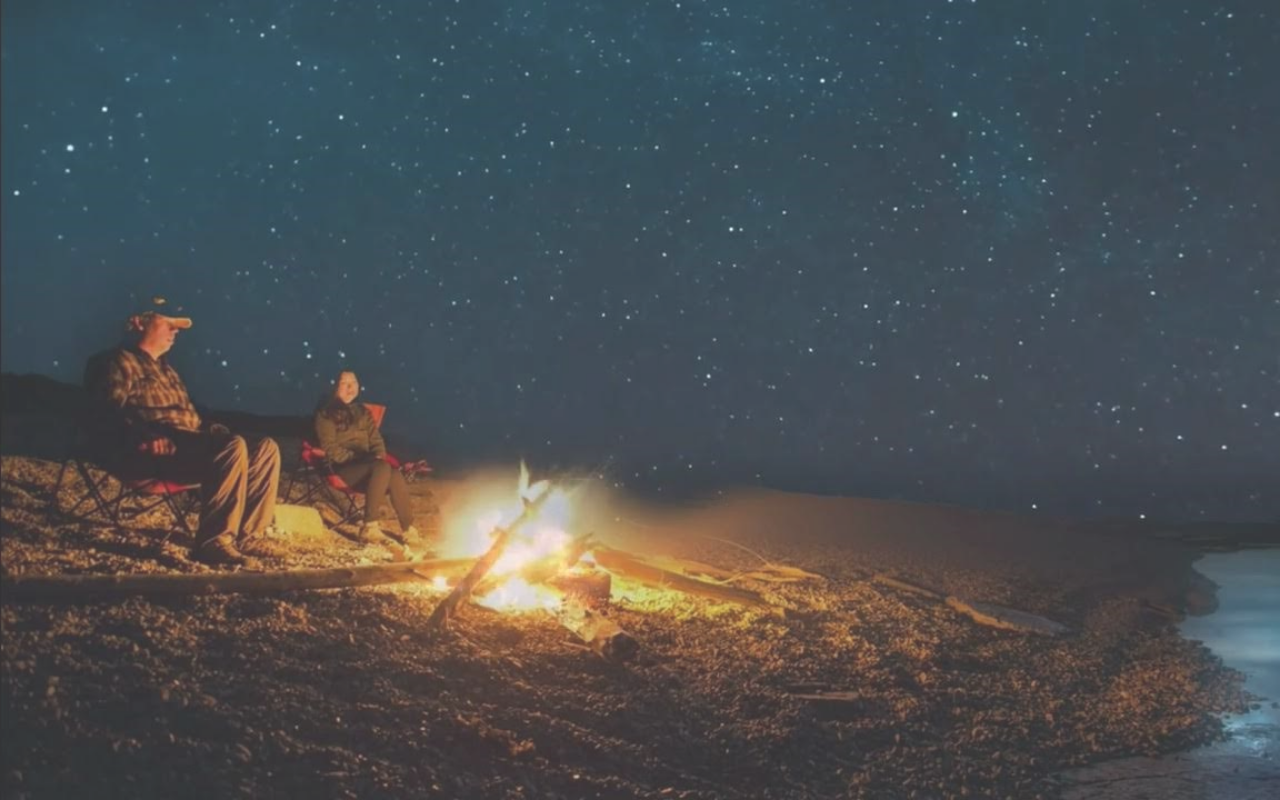
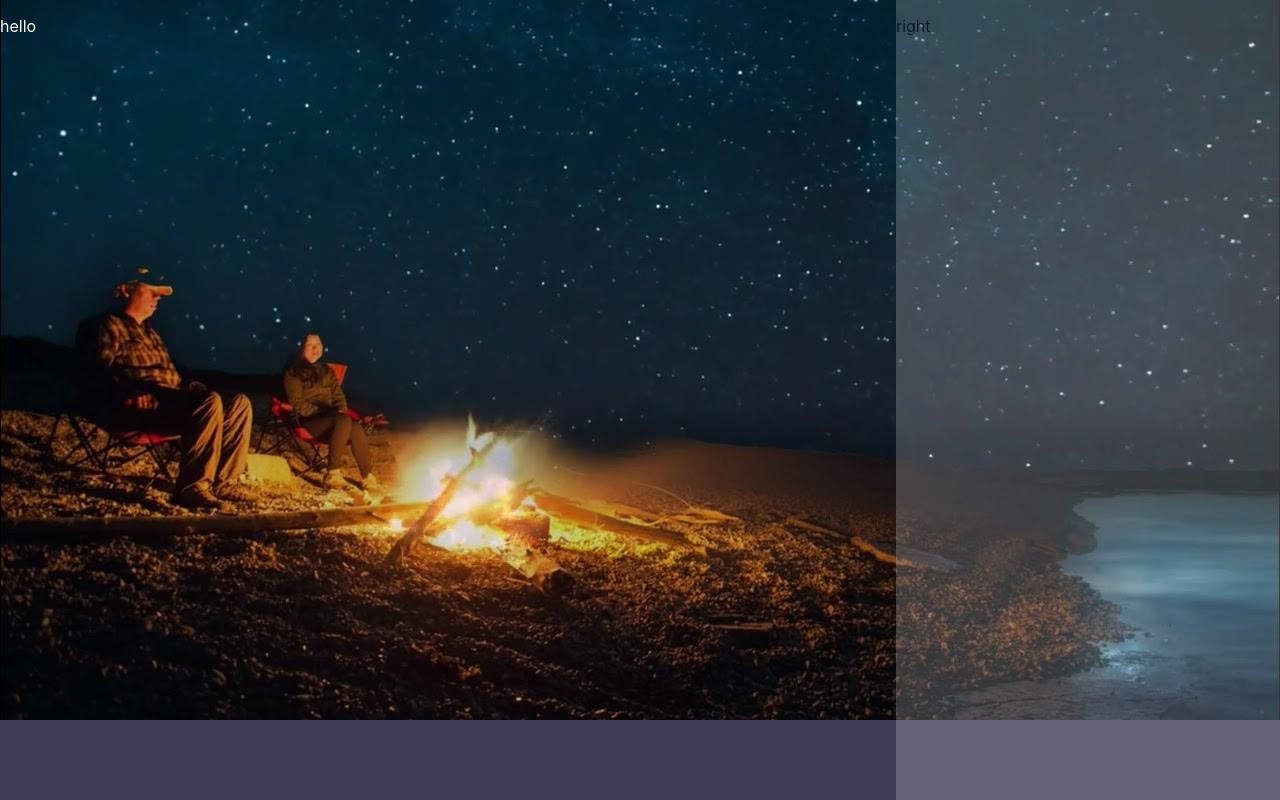
Before and after one commit to SpeedyDolphin/SpeedyDolphin.github.io, a React (Create React App) app: page /#/Home in a window 1280 px wide. Built offline with nearby package versions, Linux system fonts and the light colour scheme.

Commit message:
started doing page layout and seting up the data to populate the page

```diff
--- a/src/Pages/HomePage/HomePage.module.css
+++ b/src/Pages/HomePage/HomePage.module.css
@@ -1,12 +1,17 @@
-body{
-    background: url('../../../public/images/backgroundTemp.jpg');
-    background-repeat: no-repeat;
-    background-size: cover;
-
+.backgroundImage{
+    position: fixed;
+    z-index: -1;
+    min-width: 100vw;
+    object-fit: cover;
 }
 .homePageContainer{
+    display : flex;
+    .left{
+        flex-grow: 1;
+        color : white;
+    }
+}
 
-}
 .header {
     position: absolute;
 }
--- a/src/Pages/HomePage/HomePage.tsx
+++ b/src/Pages/HomePage/HomePage.tsx
@@ -6,9 +6,12 @@ function HomePage() {
   return (
     <div className={styles.HomePage}>
       <div className={styles.homePageContainer}>
-        <TxtBar className={styles.left}>
-          {/* <p>Hello!</p> */}
-          <></>
+        <img src="./images/backgroundTemp.jpg" className={styles.backgroundImage}></img>
+        <div className={styles.left}>
+          <p>hello</p>
+        </div>
+        <TxtBar className={styles.right}>
+          <p>right</p>
         </TxtBar>
 
       </div>
--- a/src/components/txtBar/TxtBar.module.css
+++ b/src/components/txtBar/TxtBar.module.css
@@ -1,5 +1,6 @@
 .txtBar{
     background-color: white;
     opacity: .2;
-    height: 100vh;
+    min-height: 100vh;
+    width: 30vw;
 }
--- a/src/components/txtBar/TxtBar.tsx
+++ b/src/components/txtBar/TxtBar.tsx
@@ -10,9 +10,7 @@ interface TxtBarProps {
 function TxtBar({children}: TxtBarProps) {
   return (
     <div className={styles.txtBar}>
-      {/* <div className="centerBox"> */}
-          {children}
-      {/* </div> */}
+      {children}
     </div>
   );
 }
```
Also changed, not shown: src/Pages/HomePage/data.json (added, +14 -0 lines).
